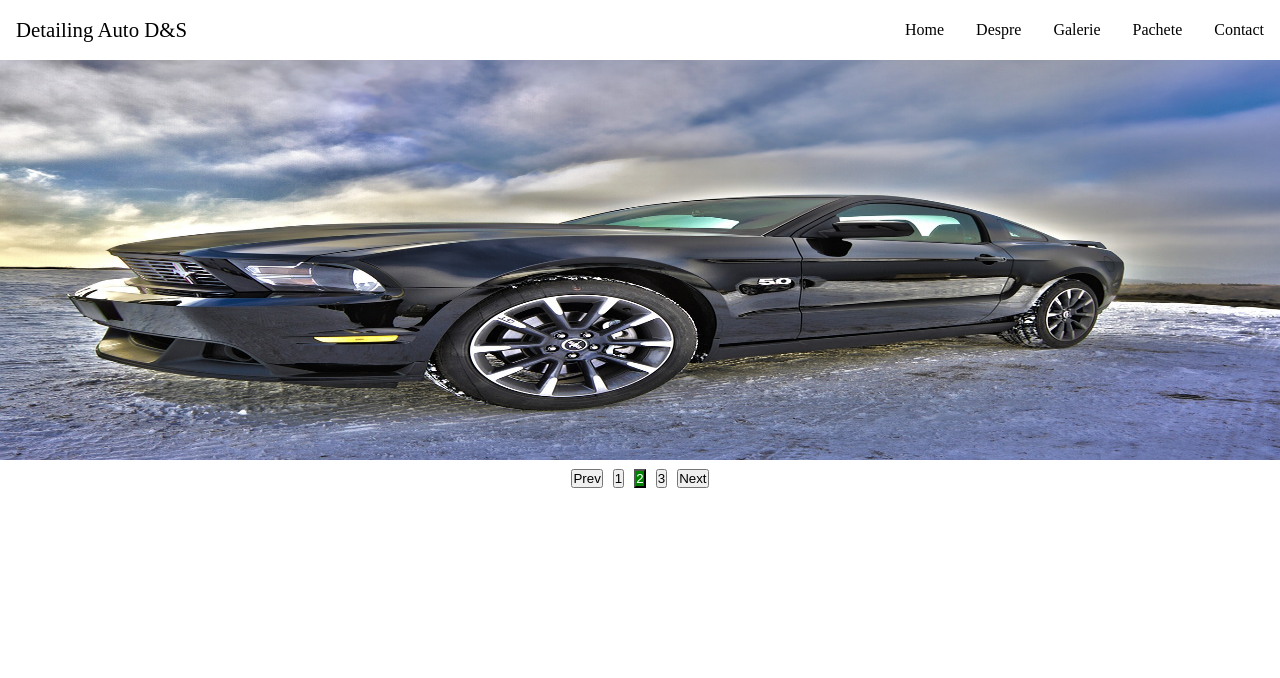
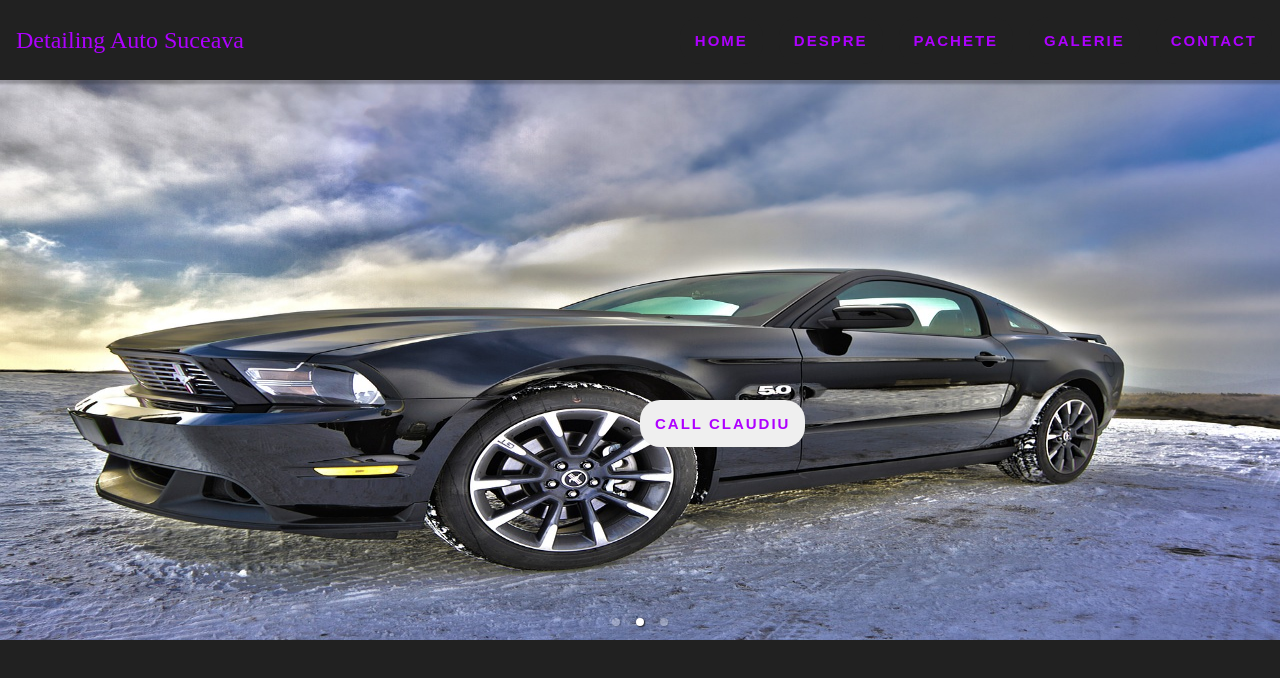
Before and after one commit to screpyy96/det-auto, a React (Create React App) app: page / in a window 1280 px wide. Shown: the top 678 px of the page. Built offline with nearby package versions, Linux system fonts and the light colour scheme.

Commit message:
home page

```diff
--- a/package.json
+++ b/package.json
@@ -9,6 +9,7 @@
     "@testing-library/user-event": "^13.2.1",
     "react": "^18.2.0",
     "react-dom": "^18.2.0",
+    "react-responsive-carousel": "^3.2.23",
     "react-scripts": "5.0.1",
     "react-swipeable": "^7.0.0",
     "styled-components": "^5.3.6",
--- a/src/App.css
+++ b/src/App.css
@@ -3,3 +3,7 @@
   padding: 0;
   margin: 0;
 }
+
+body {
+  background-color: #212121;
+}
--- /dev/null
+++ b/src/components/call-btn/call-btn.css
@@ -0,0 +1,103 @@
+.container {
+    position: absolute;
+    top: 50%;
+    left: 50%;
+}
+
+.call-btn {
+    position: relative;
+    padding: 1em 1em;
+    outline: none;
+    /* border: 1px solid #303030; */
+    /* background: #212121; */
+    border: none;
+    color: #ae00ff;
+    text-transform: uppercase;
+    letter-spacing: 2px;
+    font-size: 15px;
+    overflow: hidden;
+    transition: 0.2s;
+    border-radius: 20px;
+    cursor: pointer;
+    font-weight: bold;
+   }
+
+   .call-btn:hover {
+    box-shadow: 0 0 10px #ae00ff, 0 0 15px #001eff, 0 0 15px #ae00ff;
+    transition-delay: 0.6s;
+   }
+
+   .call-btn span {
+    position: absolute;
+   }
+
+   .call-btn span:nth-child(1) {
+    top: 0;
+    left: -100%;
+    width: 100%;
+    height: 2px;
+    background: linear-gradient(90deg, transparent, #ae00ff);
+   }
+
+   .call-btn:hover span:nth-child(1) {
+    left: 100%;
+    transition: 0.7s;
+   }
+
+   .call-btn span:nth-child(3) {
+    bottom: 0;
+    right: -100%;
+    width: 100%;
+    height: 2px;
+    background: linear-gradient(90deg, transparent, #001eff);
+   }
+
+   .call-btn:hover span:nth-child(3) {
+    right: 100%;
+    transition: 0.7s;
+    transition-delay: 0.35s;
+   }
+
+   .call-btn span:nth-child(2) {
+    top: -100%;
+    right: 0;
+    width: 2px;
+    height: 100%;
+    background: linear-gradient(180deg, transparent, #ae00ff);
+   }
+
+   .call-btn:hover span:nth-child(2) {
+    top: 100%;
+    transition: 0.7s;
+    transition-delay: 0.17s;
+   }
+
+   .call-btn span:nth-child(4) {
+    bottom: -100%;
+    left: 0;
+    width: 1px;
+    height: 100%;
+    background: linear-gradient(360deg, transparent, #001eff);
+   }
+
+   .call-btn:hover span:nth-child(4) {
+    bottom: 100%;
+    transition: 0.7s;
+    transition-delay: 0.52s;
+   }
+
+   .call-btn:active {
+    background: #ae00af;
+    background: linear-gradient(to top right, #ae00af, #001eff);
+    color: #bfbfbf;
+    box-shadow: 0 0 4px #ae00ff, 0 0 4px #001eff, 0 0 4px #ae00ff;
+    transition: 0.1s;
+   }
+
+   .call-btn:active span:nth-child(1)
+   span:nth-child(2)
+   span:nth-child(2)
+   span:nth-child(2) {
+    transition: none;
+    transition-delay: none;
+   }
--- /dev/null
+++ b/src/components/call-btn/call-btn.jsx
@@ -0,0 +1,15 @@
+import React from 'react'
+import './call-btn.css'
+
+export const CallBtn = () => {
+  return (
+    <div className='container'>
+        <button className='call-btn' >
+            <span></span>
+            <span></span>
+            <span></span>
+            Call Claudiu
+        </button>
+    </div>
+  )
+}
--- /dev/null
+++ b/src/components/carousel/carousel.jsx
@@ -0,0 +1,26 @@
+import React from 'react';
+import "react-responsive-carousel/lib/styles/carousel.min.css"; // requires a loader
+import { Carousel } from 'react-responsive-carousel';
+import poza1 from '../../data/images/1.jpg'
+import poza2 from '../../data/images/2.jpg'
+import poza3 from '../../data/images/3.jpg'
+import { CallBtn } from '../call-btn/call-btn';
+
+const poze = [poza1, poza2, poza3]
+const Carousele = () => {
+
+        return (
+            <>
+            <Carousel showThumbs={false} showStatus={false} infiniteLoop={true} autoPlay={true} showArrows={false}>
+                {poze.map((p) => {
+                    return (<div>
+                        <img src={p} alt="p" style={{height: "70vh"}}/>
+                    </div>)
+                })}
+            </Carousel>
+            <CallBtn/>
+            </>
+        );
+    }
+
+export default Carousele;
--- /dev/null
+++ b/src/components/navbar/navbar.css
@@ -0,0 +1,244 @@
+.navigation {
+    height: 80px;
+    width: 100%;
+    display: flex;
+    align-items: center;
+    position: relative;
+    padding: 0.5rem 0rem;
+    color: white;
+    background-color: #212121;
+    box-shadow: 0 2px 2px 2px rgba(9, 9, 9, 0.23);
+    z-index: 3;
+}
+
+  .brand-name {
+    text-decoration: none;
+    color: #ae00ff;
+    font-size: 1.5rem;
+    margin-left: 1rem;
+  }
+  .navigation-menu {
+    margin-left: auto;
+  }
+
+  .navigation-menu ul {
+    display: flex;
+    padding: 0;
+  }
+  .navigation-menu li {
+    list-style-type: none;
+    margin: 0 0.5rem;
+    font-size: 1.5rem;
+  }
+  .navigation-menu li a {
+    text-decoration: none;
+    display: block;
+    width: 100%;
+    color: #ae00ff;
+  }
+
+  .hamburger {
+    border: 0;
+    height: 40px;
+    width: 40px;
+    padding: 0.5rem;
+    border-radius: 50%;
+    background-color: #283b8b;
+    cursor: pointer;
+    transition: background-color 0.2s ease-in-out;
+    position: absolute;
+    top: 50%;
+    right: 25px;
+    transform: translateY(-50%);
+    display: none;
+  }
+  .hamburger:hover {
+    background-color: #2642af;
+  }
+
+  @media screen and (max-width: 768px) {
+    .hamburger {
+      display: block;
+    }
+  }
+
+  @media screen and (max-width: 768px) {
+    .navigation-menu ul {
+      display: none;
+    }
+  }
+
+  @media screen and (max-width: 768px) {
+    .navigation-menu ul {
+      position: absolute;
+      top: 60px;
+      left: 0;
+      flex-direction: column;
+      width: 100%;
+      height: calc(100vh - 77px);
+      background-color: white;
+      border-top: 1px solid black;
+    }
+    .navigation-menu li {
+      text-align: center;
+      margin: 0;
+    }
+    .navigation-menu li a {
+      color: black;
+      width: 100%;
+      padding: 1.5rem 0;
+      color: #ae00ff;
+    }
+    .navigation-menu li:hover {
+      background-color: #eee;
+    }
+  }
+
+  @media screen and (max-width: 768px) {
+    .navigation-menu ul {
+      /* previous styles */
+      display: none;
+    }
+  }
+
+  @media screen and (max-width: 768px) {
+    .navigation-menu.expanded ul {
+      display: block;
+    }
+  }
+/*
+  button {
+    --green: #1BFD9C;
+    font-size: 15px;
+    padding: 0.5em 1.6em;
+    letter-spacing: 0.06em;
+    position: relative;
+    font-family: inherit;
+    border-radius: 30px;
+    overflow: hidden;
+    transition: all 0.3s;
+    line-height: 1.4em;
+    border: 2px solid var(--green);
+    background: linear-gradient(to right, rgba(27, 253, 156, 0.1) 1%, transparent 40%,transparent 60% , rgba(27, 253, 156, 0.1) 100%);
+    color: var(--green);
+    box-shadow: inset 0 0 10px rgba(27, 253, 156, 0.4), 0 0 9px 3px rgba(27, 253, 156, 0.1);
+   }
+
+   button:hover {
+    color: #82ffc9;
+    box-shadow: inset 0 0 10px rgba(27, 253, 156, 0.6), 0 0 9px 3px rgba(27, 253, 156, 0.2);
+   }
+
+   button:before {
+    content: "";
+    position: absolute;
+    left: -4em;
+    width: 4em;
+    height: 100%;
+    top: 0;
+    transition: transform .4s ease-in-out;
+    background: linear-gradient(to right, transparent 1%, rgba(27, 253, 156, 0.1) 40%,rgba(27, 253, 156, 0.1) 60% , transparent 100%);
+   }
+
+   button:hover:before {
+    transform: translateX(15em);
+   } */
+
+
+   .nav-btn {
+    position: relative;
+    padding: 1em 1em;
+    outline: none;
+    /* border: 1px solid #303030; */
+    background: #212121;
+    border: none;
+    color: #ae00ff;
+    text-transform: uppercase;
+    letter-spacing: 2px;
+    font-size: 15px;
+    overflow: hidden;
+    transition: 0.2s;
+    border-radius: 20px;
+    cursor: pointer;
+    font-weight: bold;
+   }
+
+   .nav-btn:hover {
+    box-shadow: 0 0 10px #ae00ff, 0 0 15px #001eff, 0 0 15px #ae00ff;
+    transition-delay: 0.6s;
+   }
+
+   .nav-btn span {
+    position: absolute;
+   }
+
+   .nav-btn span:nth-child(1) {
+    top: 0;
+    left: -100%;
+    width: 100%;
+    height: 2px;
+    background: linear-gradient(90deg, transparent, #ae00ff);
+   }
+
+   .nav-btn:hover span:nth-child(1) {
+    left: 100%;
+    transition: 0.7s;
+   }
+
+   .nav-btn span:nth-child(3) {
+    bottom: 0;
+    right: -100%;
+    width: 100%;
+    height: 2px;
+    background: linear-gradient(90deg, transparent, #001eff);
+   }
+
+   .nav-btn:hover span:nth-child(3) {
+    right: 100%;
+    transition: 0.7s;
+    transition-delay: 0.35s;
+   }
+
+   .nav-btn span:nth-child(2) {
+    top: -100%;
+    right: 0;
+    width: 2px;
+    height: 100%;
+    background: linear-gradient(180deg, transparent, #ae00ff);
+   }
+
+   .nav-btn:hover span:nth-child(2) {
+    top: 100%;
+    transition: 0.7s;
+    transition-delay: 0.17s;
+   }
+
+   .nav-btn span:nth-child(4) {
+    bottom: -100%;
+    left: 0;
+    width: 1px;
+    height: 100%;
+    background: linear-gradient(360deg, transparent, #001eff);
+   }
+
+   .nav-btn:hover span:nth-child(4) {
+    bottom: 100%;
+    transition: 0.7s;
+    transition-delay: 0.52s;
+   }
+
+   .nav-btn:active {
+    background: #ae00af;
+    background: linear-gradient(to top right, #ae00af, #001eff);
+    color: #bfbfbf;
+    box-shadow: 0 0 4px #ae00ff, 0 0 4px #001eff, 0 0 4px #ae00ff;
+    transition: 0.1s;
+   }
+
+   .nav-btn:active span:nth-child(1)
+   span:nth-child(2)
+   span:nth-child(2)
+   span:nth-child(2) {
+    transition: none;
+    transition-delay: none;
+   }
--- a/src/components/navbar/navbar.jsx
+++ b/src/components/navbar/navbar.jsx
@@ -1,70 +1,82 @@
+import { Link } from '@reach/router';
 import React from 'react';
-import { LinkStyle, NavWrapper, NavigationMenu, BrandName, UlStyle, BurgerWrapper, LiStyle } from './navbar.style';
-
+import './navbar.css'
 const Navbar = ({isNavExpanded, setIsNavExpanded}) => {
 
-  const handleExpanded = () => {
-    setIsNavExpanded(!isNavExpanded);
-    console.log(isNavExpanded)
-  }
 
-  const closeSideBar = () => {
-    setIsNavExpanded(false)
-  }
   return (
-    <NavWrapper>
-      <BrandName href="/" className="brand-name">
-        Detailing Auto D&S
-      </BrandName>
-      <BurgerWrapper onClick={() => handleExpanded()}>
-      <svg xmlns="http://www.w3.org/2000/svg" fill="none" viewBox="0 0 24 24" stroke-width="1.5" stroke="currentColor" >
-       <path stroke-linecap="round" stroke-linejoin="round" d="M3.75 6.75h16.5M3.75 12h16.5m-16.5 5.25h16.5" />
-    </svg>
-      </BurgerWrapper>
-      {isNavExpanded ? (
-      <NavigationMenu onClick={closeSideBar}>
-          <UlStyle setIsNavExpanded={setIsNavExpanded} >
-            <LiStyle>
-              <LinkStyle to='/'>Home</LinkStyle>
-            </LiStyle>
-            <LiStyle>
-              <LinkStyle to='/despre-noi'>Despre</LinkStyle>
-            </LiStyle>
-            <LiStyle>
-              <LinkStyle to='/galerie'>Galerie</LinkStyle>
-            </LiStyle>
-            <LiStyle>
-              <LinkStyle to='/pachete'>Pachete</LinkStyle>
-            </LiStyle>
-            <LiStyle>
-              <LinkStyle to='/contact'>Contact</LinkStyle>
-            </LiStyle>
-          </UlStyle>
-
-      </NavigationMenu>
-      ):(<>
-      <NavigationMenu onClick={closeSideBar}>
-          <UlStyle  >
-            <LiStyle>
-              <LinkStyle to='/'>Home</LinkStyle>
-            </LiStyle>
-            <LiStyle>
-              <LinkStyle to='/despre-noi'>Despre</LinkStyle>
-            </LiStyle>
-            <LiStyle>
-              <LinkStyle to='/galerie'>Galerie</LinkStyle>
-            </LiStyle>
-            <LiStyle>
-              <LinkStyle to='/pachete'>Pachete</LinkStyle>
-            </LiStyle>
-            <LiStyle>
-              <LinkStyle to='/contact'>Contact</LinkStyle>
-            </LiStyle>
-          </UlStyle>
-
-      </NavigationMenu>
-      </>)}
-    </NavWrapper>
+    <nav className="navigation">
+      <a href="/" className="brand-name">
+        Detailing Auto Suceava
+      </a>
+      <button className="hamburger" onClick={() => {setIsNavExpanded(!isNavExpanded)}}>
+        {/* icon from heroicons.com */}
+        <svg
+          xmlns="http://www.w3.org/2000/svg"
+          className="h-5 w-5"
+          viewBox="0 0 20 20"
+          fill="white"
+        >
+          <path
+            fillRule="evenodd"
+            d="M3 5a1 1 0 011-1h12a1 1 0 110 2H4a1 1 0 01-1-1zM3 10a1 1 0 011-1h12a1 1 0 110 2H4a1 1 0 01-1-1zM9 15a1 1 0 011-1h6a1 1 0 110 2h-6a1 1 0 01-1-1z"
+            clipRule="evenodd"
+          />
+        </svg>
+      </button>
+      <div
+        className={
+          isNavExpanded ? "navigation-menu expanded" : "navigation-menu"
+        }>
+        <ul>
+          <li>
+            <button className='nav-btn' >
+                <span></span>
+  <span></span>
+  <span></span>
+  <span></span>
+              <Link className='link' to="/">Home</Link>
+            </button>
+          </li>
+          <li>
+            <button className='nav-btn' >
+                <span></span>
+  <span></span>
+  <span></span>
+  <span></span>
+              <Link className='link' to="/despre-noi">Despre</Link>
+            </button>
+          </li>
+          <li>
+            <button className='nav-btn' >
+                <span></span>
+  <span></span>
+  <span></span>
+  <span></span>
+              <Link className='link' to="/pachete">Pachete</Link>
+            </button>
+          </li>
+          <li>
+            <button className='nav-btn' >
+                <span></span>
+  <span></span>
+  <span></span>
+  <span></span>
+              <Link className='link' to="/galerie">Galerie</Link>
+            </button>
+          </li>
+          <li>
+            <button className='nav-btn' >
+                <span></span>
+  <span></span>
+  <span></span>
+  <span></span>
+              <Link className='link' to="/contact">Contact</Link>
+            </button>
+          </li>
+        </ul>
+      </div>
+    </nav>
   );
 };
 
--- /dev/null
+++ b/src/components/navbar/style.css
@@ -0,0 +1,53 @@
+button {
+    text-decoration: none;
+    position: relative;
+    border: none;
+    font-size: 14px;
+    font-family: inherit;
+    color: #fff;
+    width: 9em;
+    height: 3em;
+    line-height: 2em;
+    text-align: center;
+    background: linear-gradient(90deg,#03a9f4,#f441a5,#ffeb3b,#03a9f4);
+    background-size: 300%;
+    border-radius: 30px;
+    z-index: 1;
+   }
+
+   button:hover {
+    animation: ani 8s linear infinite;
+    border: none;
+   }
+
+   @keyframes ani {
+    0% {
+     background-position: 0%;
+    }
+
+    100% {
+     background-position: 400%;
+    }
+   }
+
+   button:before {
+    content: '';
+    position: absolute;
+    top: -5px;
+    left: -5px;
+    right: -5px;
+    bottom: -5px;
+    z-index: -1;
+    background: linear-gradient(90deg,#03a9f4,#f441a5,#ffeb3b,#03a9f4);
+    background-size: 400%;
+    border-radius: 35px;
+    transition: 1s;
+   }
+
+   button:hover::before {
+    filter: blur(20px);
+   }
+
+   button:active {
+    background: linear-gradient(32deg,#03a9f4,#f441a5,#ffeb3b,#03a9f4);
+   }
--- a/src/components/slider/carousel.jsx
+++ b/src/components/slider/carousel.jsx
@@ -12,15 +12,16 @@ export const CarouselItem = ( { children, width }) => {
 };
 
 const Carousel = ({ children, poze }) => {
+
   const [activeIndex, setActiveIndex] = useState(0);
   const [paused, setPaused] = useState(false);
+
   const updateIndex = (newIndex) => {
     if (newIndex < 0) {
       newIndex = React.Children.count(children) - 1;
     } else if (newIndex >= React.Children.count(children)) {
       newIndex = 0;
     }
-
     setActiveIndex(newIndex);
   };
 
--- a/src/index.css
+++ b/src/index.css
@@ -1,13 +1,4 @@
 body {
   margin: 0;
-  font-family: -apple-system, BlinkMacSystemFont, 'Segoe UI', 'Roboto', 'Oxygen',
-    'Ubuntu', 'Cantarell', 'Fira Sans', 'Droid Sans', 'Helvetica Neue',
-    sans-serif;
-  -webkit-font-smoothing: antialiased;
-  -moz-osx-font-smoothing: grayscale;
+  font-family: -apple-system, BlinkMacSystemFont, 'Segoe UI', 'Roboto', 'Oxygen';
 }
-
-code {
-  font-family: source-code-pro, Menlo, Monaco, Consolas, 'Courier New',
-    monospace;
-}
--- a/src/pages/home.jsx
+++ b/src/pages/home.jsx
@@ -1,9 +1,11 @@
 import React from 'react';
-import Slider from '../components/slider/slider';
+import Carousele from '../components/carousel/carousel';
+// import Slider from '../components/slider/slider';
 
 const Home = () => {
   return <div>
-    <Slider/>
+    {/* <Slider/> */}
+    <Carousele/>
   </div>;
 };
 
```
Also changed, not shown: porsche.webp (added), 1 other file (tests, documents, lock files or other folders).
